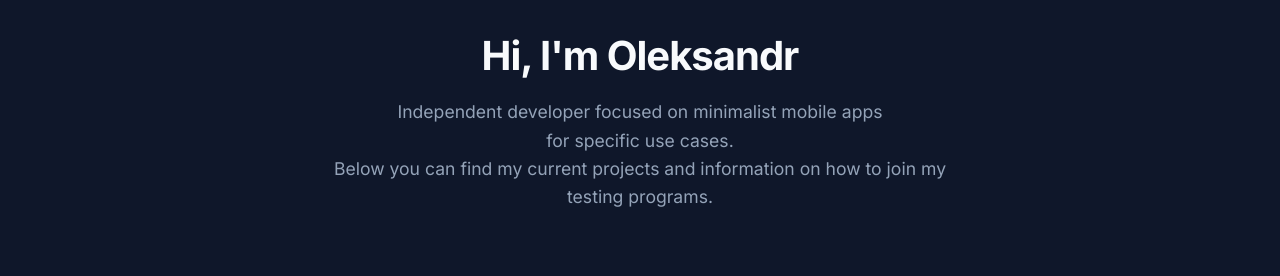
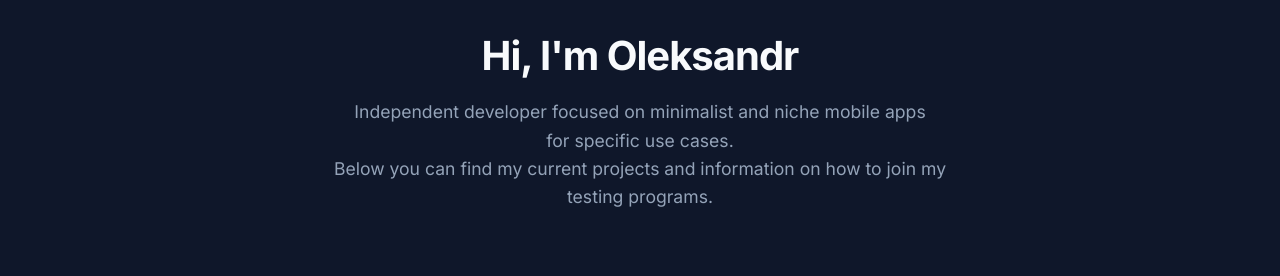
Before and after one commit to digitalcreat0r/sitoweb, a Jekyll site: the page built from index.html, in a window 1280 px wide and 900 px high. Shown: the part 188-464 px from the top of the window. Built offline with Jekyll 4.4.1, drawn with Linux system fonts in a browser that asks for light colours; some of the changed lines change nothing that is shown.

Commit message:
aggiornamento

```diff
--- a/_config.yml
+++ b/_config.yml
@@ -2,7 +2,7 @@
 title: CleverPocket
 author: Oleksandr Bihansky
 email: info@cleverpocket.app
-description: "Independent developer focused on minimalist mobile&nbsp;apps for&nbsp;specific&nbsp;use&nbsp;cases."
+description: "Independent developer focused on minimalist and niche mobile&nbsp;apps for&nbsp;specific&nbsp;use&nbsp;cases."
 
 # URL e Link
 url: "https://cleverpocket.app"
--- a/_layouts/default.html
+++ b/_layouts/default.html
@@ -3,7 +3,19 @@
 <head>
     <meta charset="UTF-8">
     <meta name="viewport" content="width=device-width, initial-scale=1.0">
-    <title>{% if page.title %}{{ page.title }} | {% endif %}{{ site.title }}</title>
+
+    <title>{% if page.title %}{{ page.title }}{% else %}{{ site.title }}{% endif %}</title>
+
+    <meta name="description" content="{{ site.description }}">
+
+    <script type="application/ld+json">
+    {
+      "@context": "https://schema.org",
+      "@type": "WebSite",
+      "name": "CleverPocket",
+      "url": "https://cleverpocket.app"
+    }
+    </script>
 
     <link rel="icon" type="image/png" href="{{ '/assets/images/favicon.png' | relative_url }}">
 
--- a/index.html
+++ b/index.html
@@ -1,6 +1,6 @@
 ---
 layout: default
-title: Developer Hub
+title: Niche Mobile Apps & Beta Testing
 ---
 
 <header>
```
